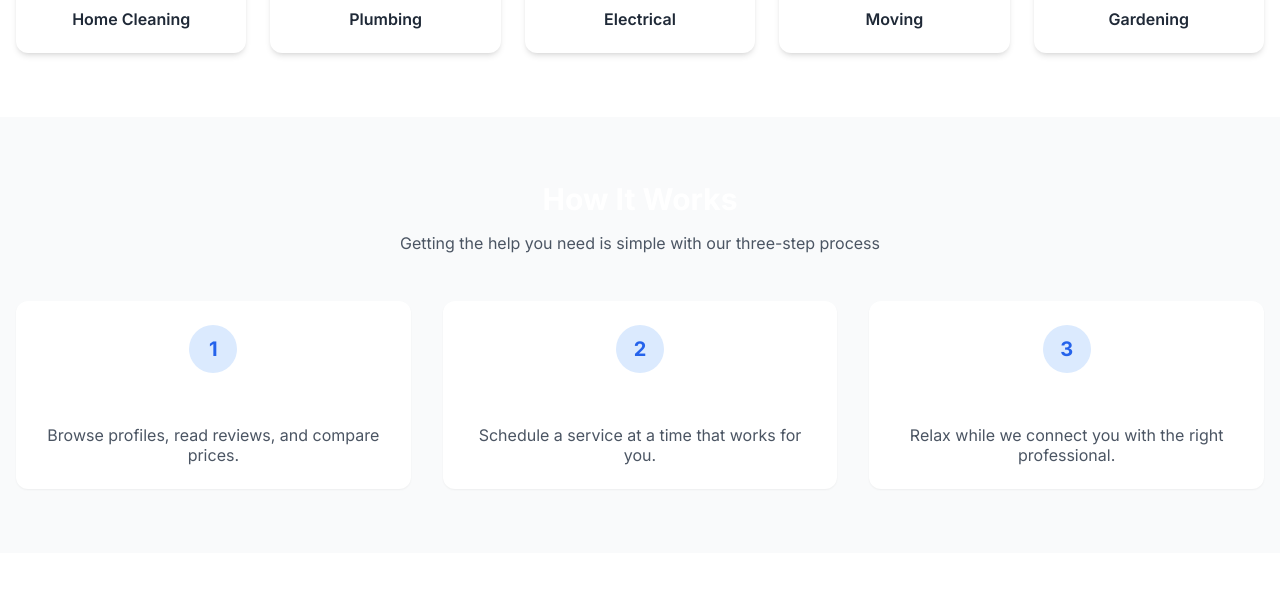
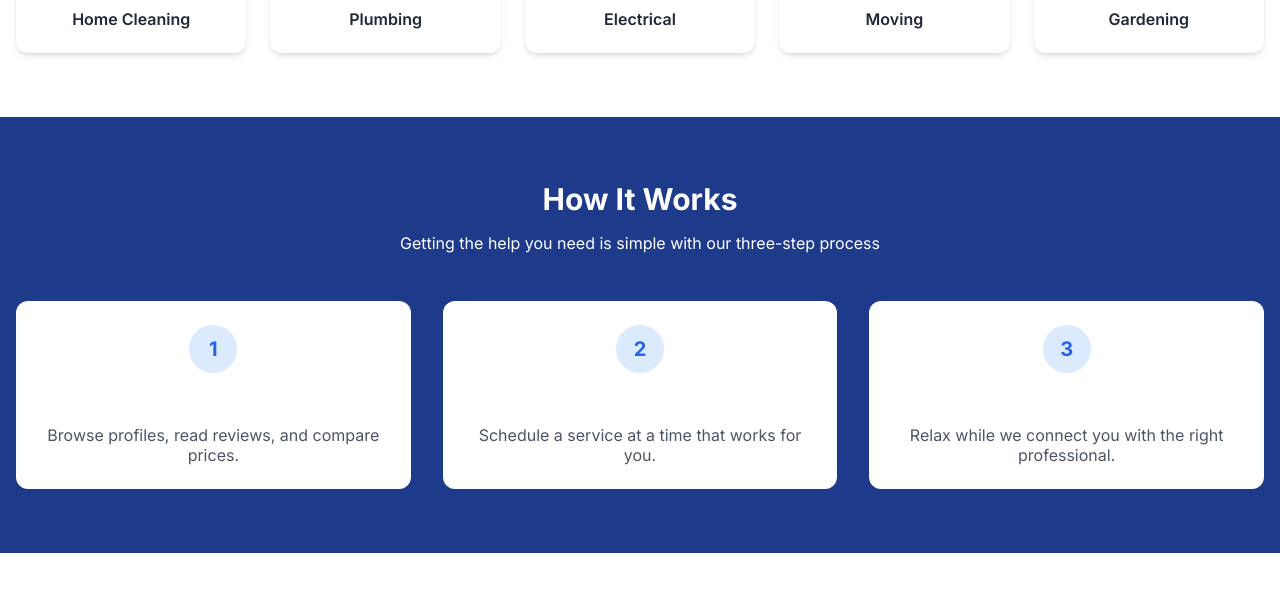
Before and after one commit to Mmabiaa/HandyGH, a React (Vite) app in the folder frontend/: page / in a window 1280 px wide. Shown: the part 917-1520 px from the top of the page. Built offline with nearby package versions, Linux system fonts and the light colour scheme; no server answers.

Commit message:
Enhanced Landing  Page

```diff
--- a/frontend/src/pages/landing-page/LandingPage.jsx
+++ b/frontend/src/pages/landing-page/LandingPage.jsx
@@ -201,10 +201,10 @@ const LandingPage = () => {
       </section>
 
       {/* How It Works */}
-      <section className="py-16 bg-gray-50">
+      <section className="py-16 bg-blue-900">
         <div className="container mx-auto px-4">
           <h2 className="text-3xl font-bold text-center mb-4">How It Works</h2>
-          <p className="text-center text-gray-600 mb-12 max-w-2xl mx-auto">
+          <p className="text-center text-white mb-12 max-w-2xl mx-auto">
             Getting the help you need is simple with our three-step process
           </p>
           <div className="grid md:grid-cols-3 gap-8">
--- a/frontend/src/services/bookingService.js
+++ b/frontend/src/services/bookingService.js
@@ -63,7 +63,7 @@ export const bookingService = {
   async updateBookingStatus(bookingId, status, providerNotes = '') {
     try {
       const response = await api.patch(`/api/v1/bookings/${bookingId}/status`, {
-        status,
+          status,
         providerNotes
       });
       return response.data;
```
Also changed, not shown: frontend/src/pages/providers/ProviderProfile.jsx (indentation only).
